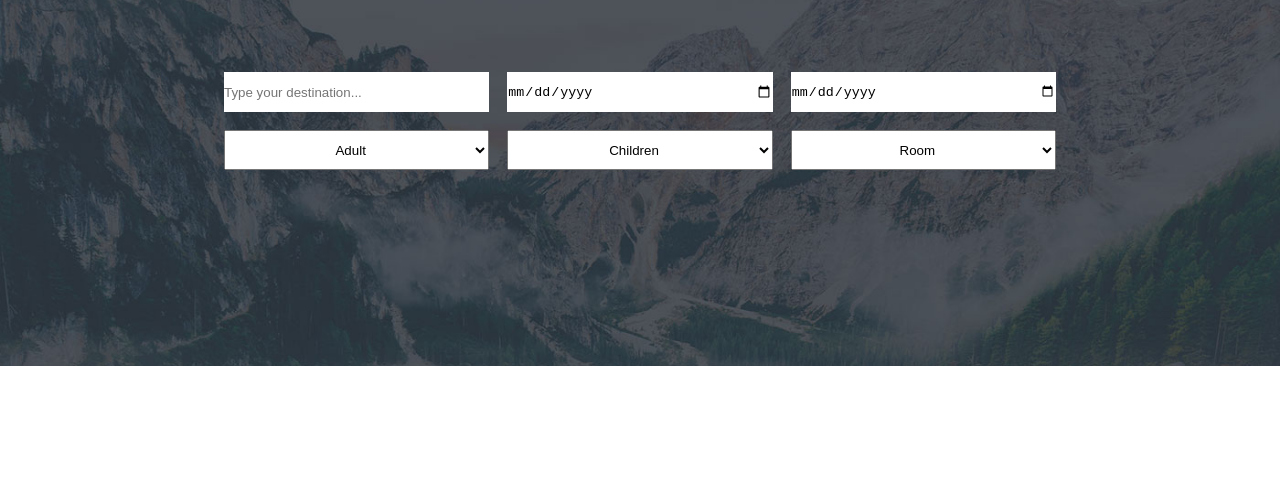
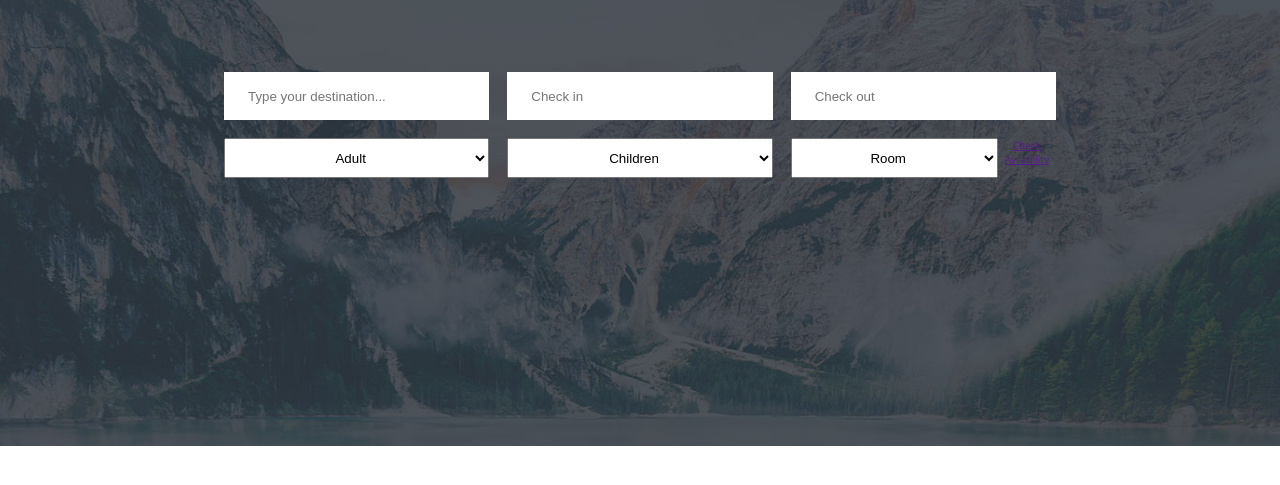
Before and after one commit to rahulrameshm0/level-template-page, a plain HTML site: page index.html in a window 1280 px wide. Shown: the part 145-630 px from the top of the page. Drawn offline with nearby package versions, Linux system fonts and the light colour scheme.

Commit message:
section started

```diff
--- a/index.html
+++ b/index.html
@@ -27,8 +27,9 @@
   <section class="section-1">
         <div class="user-information">
             <input type="text" placeholder="Type your destination...">
-            <input type="date" name="" id="" placeholder="Check in">
-            <input type="date" name="" id="" placeholder="Check out">
+            <input type="text" name="" id="" placeholder="Check in">
+            <input type="text" name="" id="" placeholder="Check out">
+            <div class="option-tag">
                 <select class="selection">
                     <option value="">Adult</option>
                     <option value="">1</option>
@@ -42,6 +43,8 @@
                     <option value="">9</option>
                     <option value="">10</option>
                 </select>
+            </div>
+            <div class="option-tag">
                 <select class="selection">
                     <option value="">Children</option>
                     <option value="date">1</option>
@@ -55,6 +58,8 @@
                     <option value="">9</option>
                     <option value="">10</option>
                 </select>
+            </div>
+            <div class="option-tag">
                 <select class="selection">
                     <option value="">Room</option>
                     <option value="">1</option>
@@ -68,8 +73,10 @@
                     <option value="">9</option>
                     <option value="">10</option>
                 </select>
+                <a class="btn" href="">Check Avilability</a>
+           <div>
+        </div>
 
-        </div>
   </section>
 </body>
 </html>
--- a/style.css
+++ b/style.css
@@ -43,7 +43,7 @@ html{
 }
 
 .menu-list a:hover{
-    background-color: #e95050;
+    background-color: #ee5057;
     color: #fff;
 
 }
@@ -55,8 +55,7 @@ html{
 
 .section-1{
     background-image: url(img/bg-img-1.jpg);
-    width: 100vw;
-    height: 50vh;
+    height: 60vh;
     background-repeat: no-repeat;
     background-position: center;
     background-size: cover;
@@ -81,4 +80,17 @@ html{
 .selection{
     text-align: center;
     height: 5vh;
+    width: 100%;
 }
+
+.user-information input[type="text"]{
+    padding: 2.4rem;
+}
+
+.option-tag{
+    display: flex;
+}
+
+input:focus{
+    border-color: #ee5057;
+}
```
Lines whose indentation alone changed are shown as unchanged.
